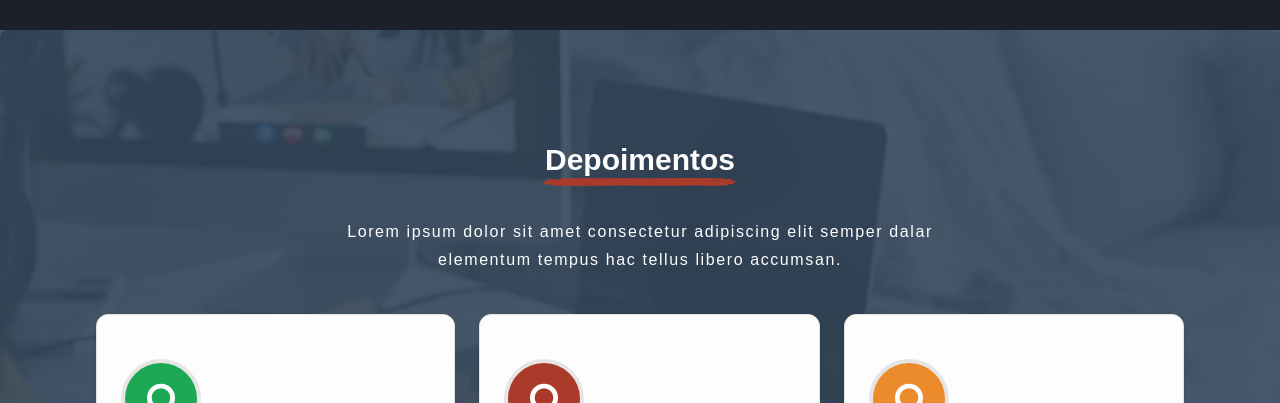
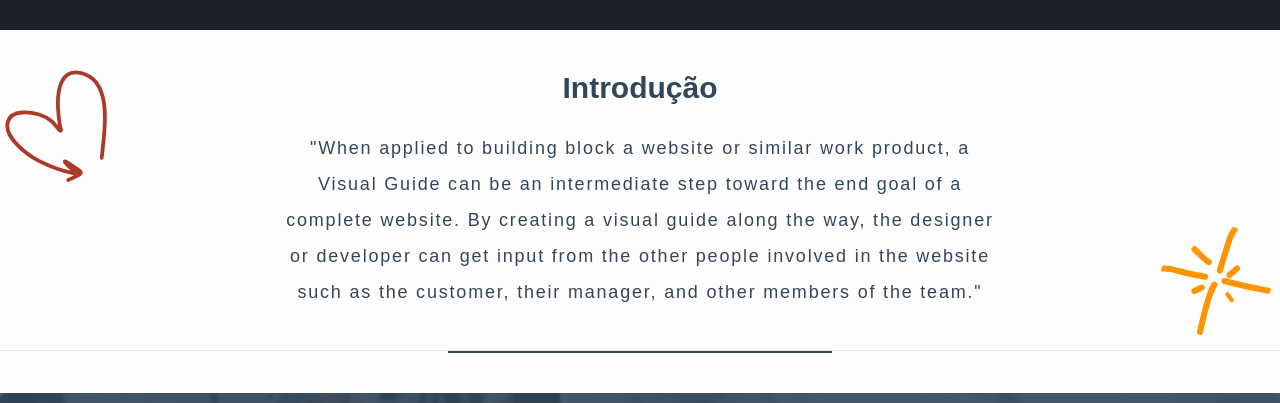
Before and after one commit to labyes24/LABYES-LP, a Next.js app: page / in a window 1280 px wide. Shown: the part 759-1162 px from the top of the page. Built offline with nearby package versions, Linux system fonts and the light colour scheme.

Commit message:
fix: resolve stark position and image priority
Refs: 868bd1qcn

```diff
--- a/src/app/(home)/page.tsx
+++ b/src/app/(home)/page.tsx
@@ -1,4 +1,5 @@
 import { HomeHero } from '@/components/home-hero'
+import { HomeIntro } from '@/components/home-intro'
 import { HomeTestimonials } from '@/components/home-testimonials'
 import { SupportersSection } from '@/components/supporters-section'
 
@@ -6,6 +7,7 @@ export default function Home() {
     return (
         <>
             <HomeHero />
+            <HomeIntro />
             <HomeTestimonials />
             <SupportersSection />
         </>
--- a/src/components/home-hero.tsx
+++ b/src/components/home-hero.tsx
@@ -34,6 +34,7 @@ export function HomeHero() {
             <Image
                 src={HeroLoopGif}
                 alt="Video chamadas em loop"
+                priority
                 unoptimized
                 width={650}
                 height={520}
--- a/src/components/home-intro.tsx
+++ b/src/components/home-intro.tsx
@@ -4,24 +4,25 @@ import { Separator } from './ui/separator'
 
 export function HomeIntro() {
     return (
-        <section className="relative my-7 flex flex-col gap-10">
+        <section className="relative my-10 flex flex-col gap-10">
             <DoodleHeartArrow className="absolute -top-5 left-0 h-16 w-16 lg:top-0 lg:h-28 lg:w-28" />
             <div className="mx-auto flex max-w-[720px] flex-col gap-4 text-center text-ly-dark-azure-600 lg:gap-6">
                 <h2 className="text-2xl font-bold lg:text-3xl">Introdução</h2>
                 <p className="text-lg font-light leading-loose lg:leading-loose lg:tracking-widest">
-                    "When applied to building block a website or similar work
-                    product, a Visual Guide can be an intermediate step toward
-                    the end goal of a complete website. By creating a visual
-                    guide along the way, the designer or developer can get input
-                    from the other people involved in the website such as the
-                    customer, their manager, and other members of the team."
+                    &quot;When applied to building block a website or similar
+                    work product, a Visual Guide can be an intermediate step
+                    toward the end goal of a complete website. By creating a
+                    visual guide along the way, the designer or developer can
+                    get input from the other people involved in the website such
+                    as the customer, their manager, and other members of the
+                    team.&quot;
                 </p>
             </div>
             <div className="flex flex-col">
                 <Separator />
                 <span className="mx-auto w-44 border-b-2 border-ly-dark-azure-600 lg:w-96" />
             </div>
-            <DoodleLight className="absolute -bottom-5 right-0 h-20 w-20 lg:h-36 lg:w-36" />
+            <DoodleLight className="absolute -right-2 bottom-0 h-20 w-20 lg:h-36 lg:w-36" />
         </section>
     )
 }
```
